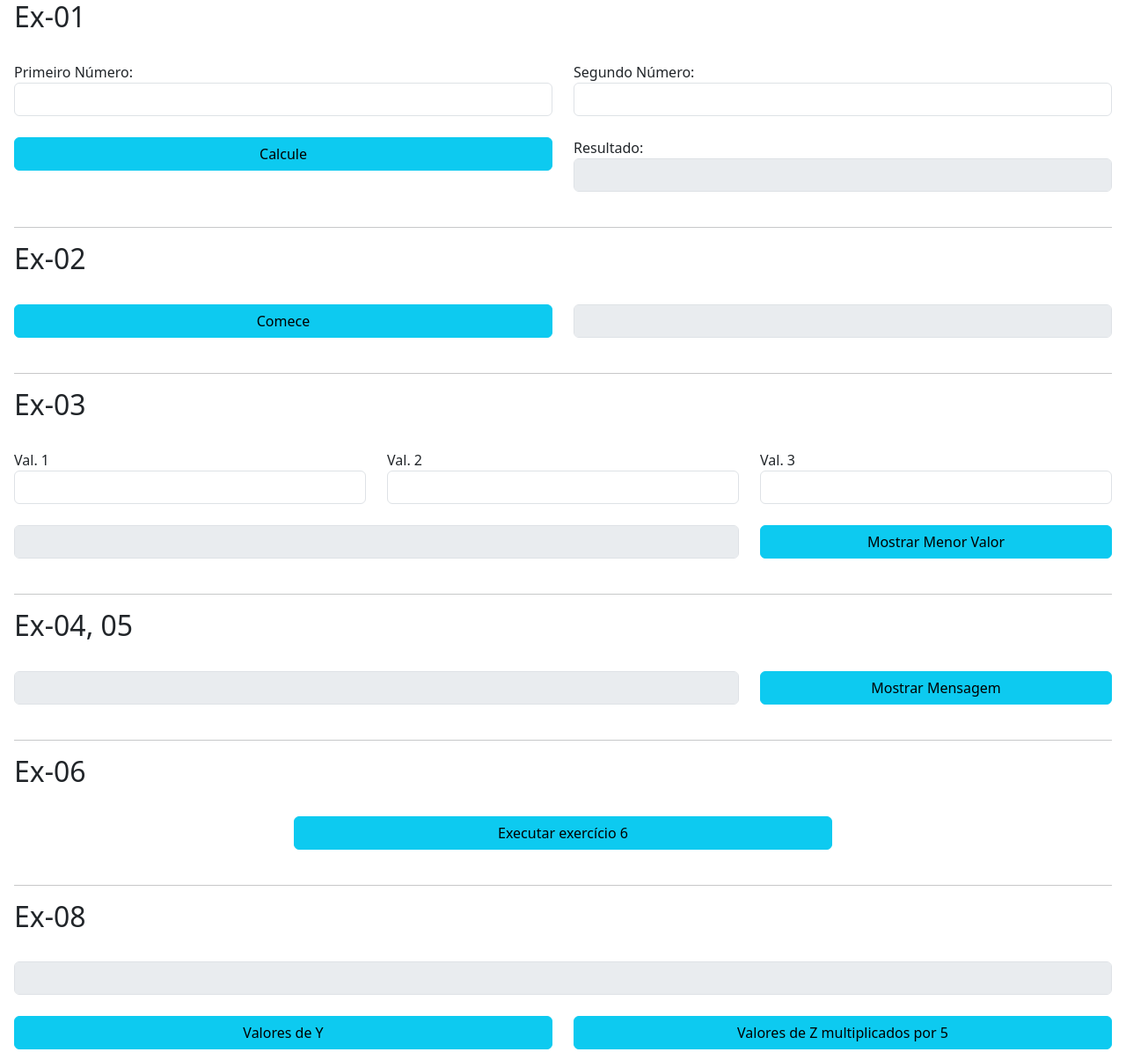
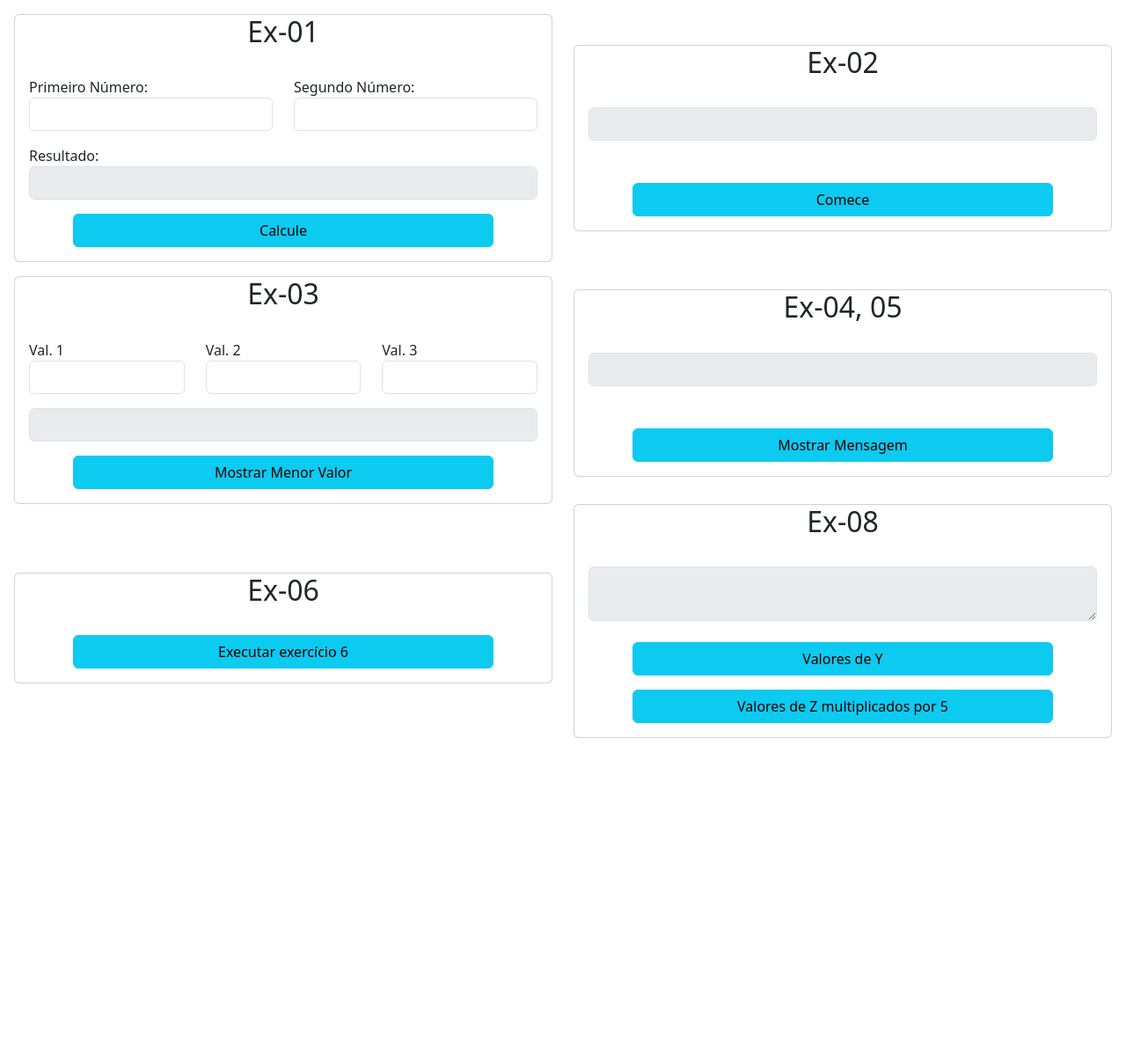
Before and after one commit to YaraPaesB/ListaJS, a plain HTML site: page index.html in a window 1280 px wide. Shown: the whole page at 88% size. After the commit the page ends 839 px from the top, so only its background shows below. Drawn offline with nearby package versions, Linux system fonts and the light colour scheme.

Commit message:
alterações de estilo

```diff
--- a/index.html
+++ b/index.html
@@ -15,11 +15,13 @@
     <title>Lista JS</title>
 </head>
 <body class="px-3">
-   <div id="ex01">
-        <h2>Ex-01</h2>
+   <div class="row mt-3 align-items-center">
+        <div class="col-6">
+            <div id="ex01" class="card px-3 pb-3">
+                <h2 class="text-center">Ex-01</h2>
                 <br>
-        <div class="row">
-            <div class="col-6">
+                <div class="row justify-content-center">
+                    <div class="col-6 mb-3">
                         <label for="num1">Primeiro Número:</label>
                         <input type="text" class="form-control" id="num1">
                     </div>
@@ -27,113 +29,99 @@
                         <label for="num2">Segundo Número:</label>
                         <input type="text" class="form-control" id="num2">
                     </div>
-        </div>
-        <br>
-        <div class="row">
-           <div class="col-6">
-            <button class="btn btn-info w-100" id="calcMedia">Calcule</button>
-           </div>
-            <div class="col-6">
+                    <div class="col-12 mb-3">
                         <label for="resultMedia" id="labelMedia">Resultado:</label>
                         <input type="text" class="form-control" id="resultMedia" disabled>
                     </div>
-        </div>
-   </div>
-   <br>
-   <hr>
-
-   <div id="ex02">
-        <h2>Ex-02</h2>
-        <br>
-        <div class="row">
-            <div class="col-6">
-                <button class="btn btn-info w-100" id="start">Comece</button>
-            </div>
-            <div class="col-6">
-                <input type="text" class="form-control" id="text" disabled>
+                    <div class="col-10">
+                        <button class="btn btn-info w-100" id="calcMedia">Calcule</button>
                     </div>
                 </div>
             </div>
+        </div>
+        <div class="col-6">
+            <div id="ex02" class="card px-3 pb-3">
+                <h2 class="text-center">Ex-02</h2>
                 <br>
-   <hr>
-   <div id="ex03">
-        <h2>Ex-03</h2>
+                <div class="row justify-content-center">
+                    <div class="col-12 mb-5">
+                        <input type="text" class="form-control" id="text" disabled>
+                    </div>
+                    <div class="col-10">
+                        <button class="btn btn-info w-100" id="start">Comece</button>
+                    </div>
+                </div>
+            </div>
+        </div>
+        <div class="col-6">
+            <div id="ex03" class="card mt-3 px-3 pb-3">
+                <h2 class="text-center">Ex-03</h2>
                 <br>
-        <div class="row">
+                <div class="row justify-content-center">
                     <div class="col-4">
                         <label for="val1array">Val. 1</label>
                         <input type="text" id="val1array" class="form-control">
                     </div>
                     <div class="col-4">
                         <label for="val2array">Val. 2</label>
-                <input type="text" id="val2array" class="form-control">
+                        <input type="text" id="val2array" class="form-control mb-3">
                     </div>
                     <div class="col-4">
                         <label for="val3array">Val. 3</label>
                         <input type="text" id="val3array" class="form-control">
                     </div>
-        </div>
-        <br>
-        <div class="row">
-            <div class="col-8">
+                    <div class="col-12 pb-3">
                         <input type="text" class="form-control" id="valorMin" disabled>
                     </div>
-            <div class="col-4">
+                    <div class="col-10">
                         <button class="btn btn-info w-100" id="btn-min">Mostrar Menor Valor</button>
                     </div>
                 </div>
            </div>
+        </div>
+        <div class="col-6">
+            <div id="ex04/05" class="card px-3 pb-3">
+                <h2 class="text-center">Ex-04, 05</h2>
                 <br>
-   <hr>
-   <div id="ex04/05">
-        <h2>Ex-04, 05</h2>
-        <br>
-        <div class="row">
-            <div class="col-8">
-                <input type="text" id="mensagem" class="form-control" disabled>
+                <div class="row justify-content-center">
+                    <div class="col-12">
+                        <input type="text" id="mensagem" class="form-control mb-5" disabled>
                     </div>
-            <div class="col-4">
+                    <div class="col-10">
                         <button class="btn btn-info w-100" id="btn-05">Mostrar Mensagem</button>
                     </div>
                 </div>
            </div>
+        </div>
+        <div class="col-6">
+            <div id="ex06" class="card px-3 pb-3 mt-3">
+                <h2 class="text-center">Ex-06</h2>
                 <br>
-   <hr>
-   <div id="ex06">
-        <h2>Ex-06</h2>
-        <br>
-        <div class="row">
-            <div class="col-3"></div>
-            <div class="col-6">
+                <div class="row justify-content-center">
+                    <div class="col-10">
                         <button class="btn btn-info w-100" id="btn-06">Executar exercício 6</button>
                     </div>
                 </div>
            </div>
+        </div>
+        <div class="col-6">
+            <div id="ex08" class="card px-3 pb-3">
+                <h2 class="text-center">Ex-08</h2>
                 <br>
-   <hr>
-   <div id="ex08">
-        <h2>Ex-08</h2>
-        <br>
-        <div class="row">
+                <div class="row justify-content-center">
                     <div class="col-12">
-                <input type="text" id="input08" class="form-control" disabled>
+                        <textarea id="input08" rows="2" class="form-control w-100 mb-4" disabled></textarea>
                     </div>
-        </div>
-        <br>
-        <div class="row">
-            <div class="col-6">
+                    <div class="col-10 mb-3">
                         <button id="btn08-b" class="btn btn-info w-100">Valores de Y</button>
                     </div>
-            <div class="col-6">
+                    <div class="col-10">
                         <button id="btn08-d" class="btn btn-info w-100">Valores de Z multiplicados por 5</button>
                     </div>
                 </div>
            </div>
-   <br>
-
-
-
-
+        </div>
+    </div>
 
     <script src="https://cdn.jsdelivr.net/npm/@popperjs/core@2.11.7/dist/umd/popper.min.js" integrity="sha384-zYPOMqeu1DAVkHiLqWBUTcbYfZ8osu1Nd6Z89ify25QV9guujx43ITvfi12/QExE" crossorigin="anonymous"></script>
     <script src="https://cdn.jsdelivr.net/npm/bootstrap@5.3.0-alpha3/dist/js/bootstrap.min.js" integrity="sha384-Y4oOpwW3duJdCWv5ly8SCFYWqFDsfob/3GkgExXKV4idmbt98QcxXYs9UoXAB7BZ" crossorigin="anonymous"></script>
```
Lines whose indentation alone changed are shown as unchanged.
